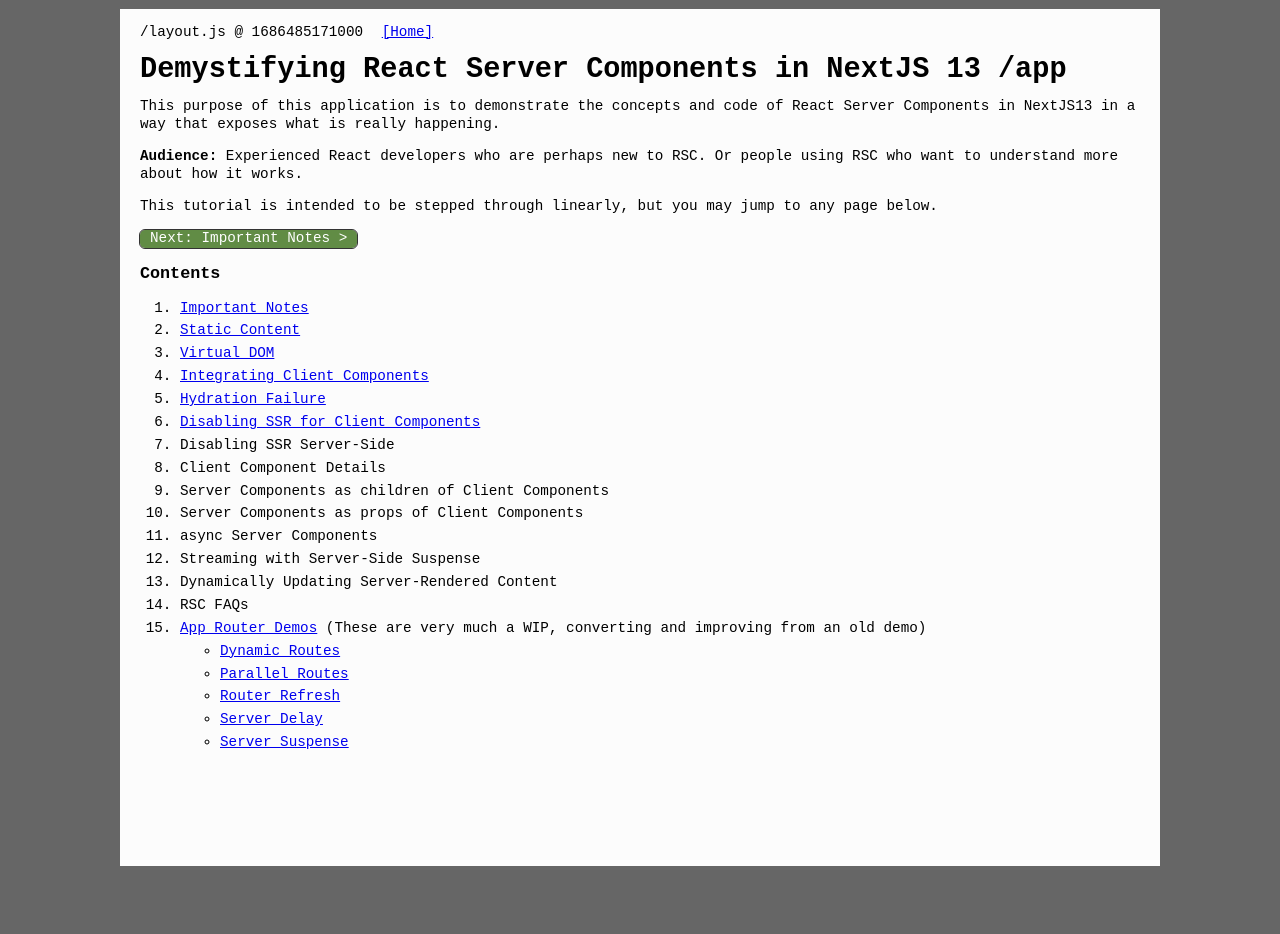
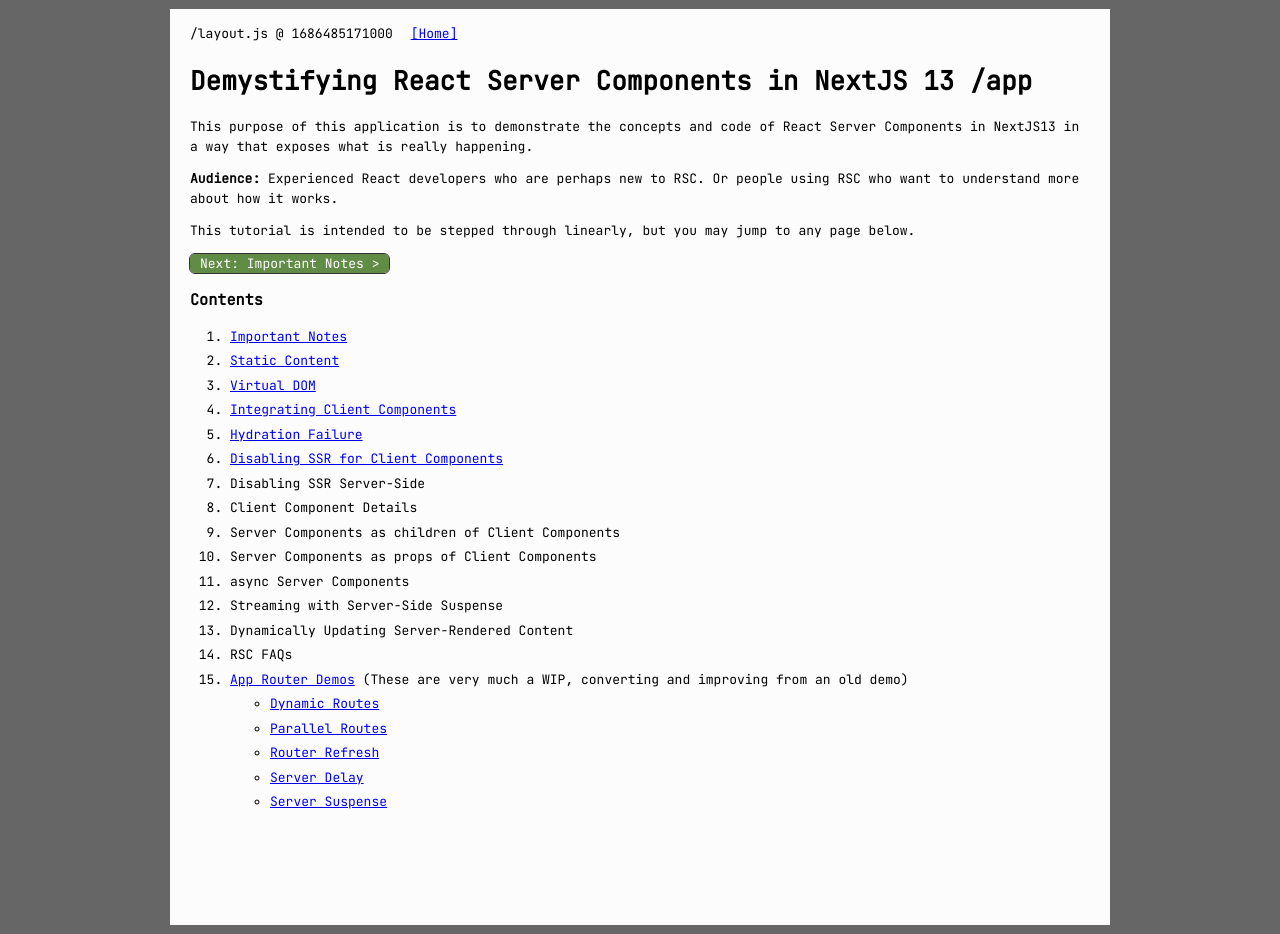
Before and after one commit to matt-kruse/demystifying-rsc, a Next.js app: page / in a window 1280 px wide. Before the commit the page ends 875 px from the top, so only its background shows below. Built offline with nearby package versions, Linux system fonts and the light colour scheme.

Commit message:
style updates

```diff
--- a/app/layout.js
+++ b/app/layout.js
@@ -1,6 +1,7 @@
 import './style.css';
 import PageInfo from "@/components/PageInfo";
 import Script from "next/script";
+import "@fontsource/jetbrains-mono";
 
 export const metadata = {
   title: 'Demystifying React Server Components in NextJS 13 /app'
--- a/app/style.css
+++ b/app/style.css
@@ -2,15 +2,15 @@
     background-color:#666;
 }
 body {
-    font-family:monospace;
+    font-family:"JetBrains Mono", monospace;
     padding:15px 20px 100px 20px;
-    max-width:1000px;
+    max-width:900px;
     margin-right:auto;
     margin-left:auto;
     background-color:#fcfcfc;
     border:1px solid #666;
-    font-size:110%;
-    line-height:1.25em;
+    font-size:13px;
+    line-height:1.5;
 }
 img {
     max-width:90%;
--- a/package.json
+++ b/package.json
@@ -9,9 +9,12 @@
     "lint": "next lint"
   },
   "dependencies": {
+    "@fontsource/jetbrains-mono": "^5.0.3",
     "escape-html": "^1.0.3",
     "eslint-config-next": "^13.3.0",
+    "install": "^0.13.0",
     "next": "^13.4.1",
+    "npm": "^9.7.1",
     "pretty": "^2.0.0",
     "react": "^18.2.0",
     "react-dom": "^18.2.0"
```
Also changed, not shown: 1 other file (tests, documents, lock files or other folders).
